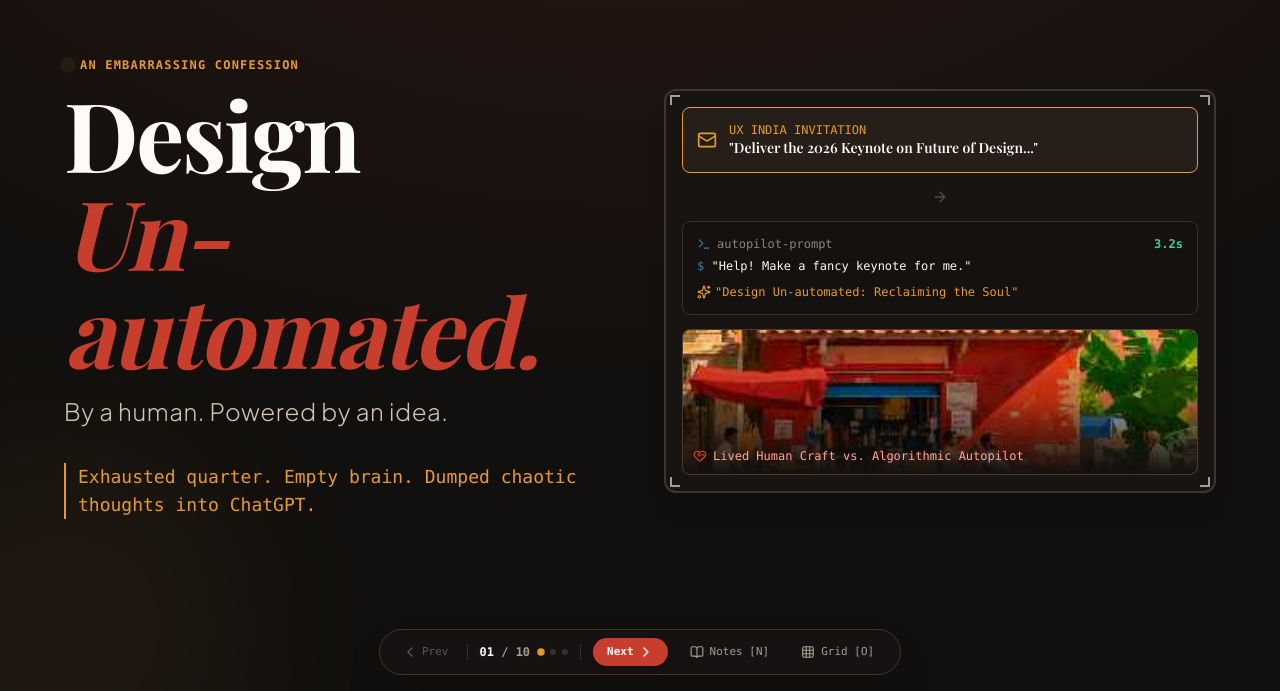
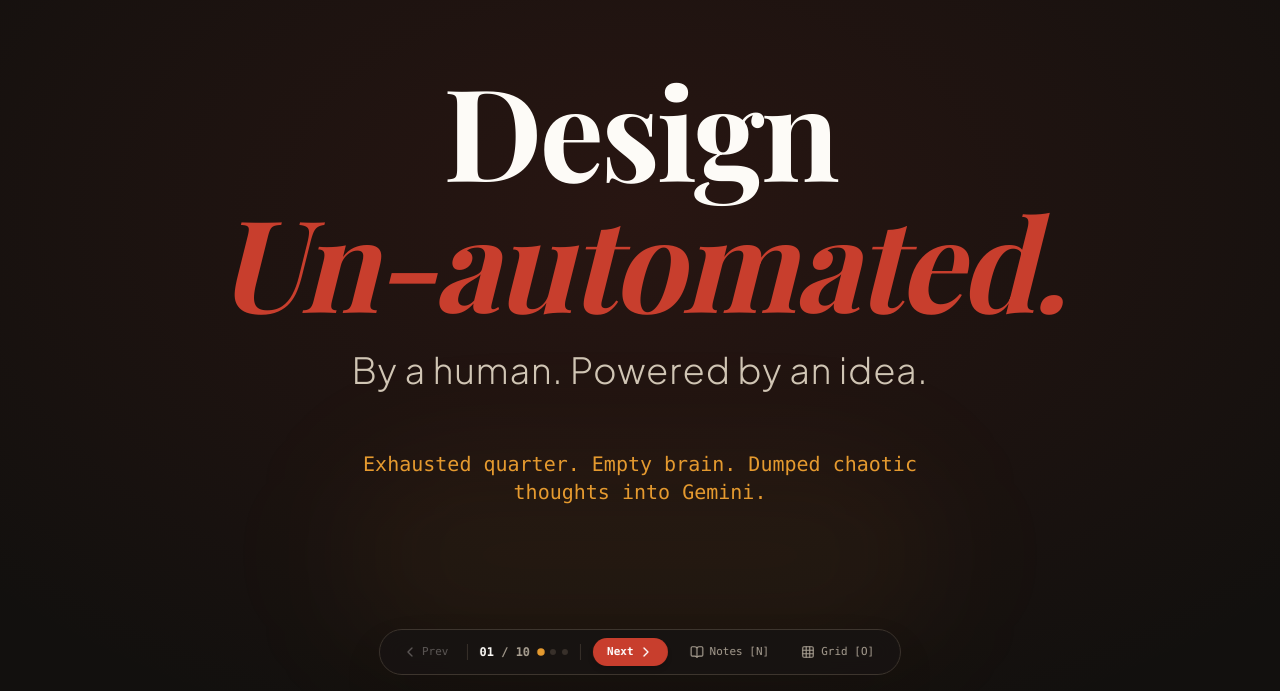
Before and after one commit to kizens/uxindia-unautomation, a React (Vite) app: page / in a window 1280 px wide. Shown: the part 109-800 px from the top of the page. Built offline with nearby package versions, Linux system fonts and the light colour scheme; a web font is replaced by a local one.

Commit message:
refactor: replace ChatGPT with Gemini, remove top line, remove right UI frame, center align Slide 1 and remove all top eyebrow tags

```diff
--- a/src/slides/Slide01_Confession.tsx
+++ b/src/slides/Slide01_Confession.tsx
@@ -1,8 +1,5 @@
 import React from 'react';
 import { motion, AnimatePresence } from 'motion/react';
-import { RetroIllustrationFrame } from '../components/RetroIllustrationFrame';
-import { Mail, Sparkles, ArrowRight, Terminal, HeartHandshake } from 'lucide-react';
-import barberDayImg from '../assets/indian_street_barber_day.png';
 
 interface SlideProps {
   step: number;
@@ -10,56 +7,51 @@ interface SlideProps {
 
 export const Slide01_Confession: React.FC<SlideProps> = ({ step }) => {
   return (
-    <div className="relative w-full h-full flex flex-col justify-center items-center px-8 md:px-16 py-8 overflow-hidden bg-[#12100E]">
+    <div className="relative w-full h-full flex flex-col justify-center items-center px-8 md:px-16 py-12 overflow-hidden bg-[#12100E] text-center">
       {/* Subtle ambient warm glow */}
-      <div className="absolute inset-0 bg-[radial-gradient(ellipse_80%_80%_at_50%_-20%,rgba(200,62,45,0.14),transparent)] pointer-events-none" />
-      <div className="absolute -bottom-32 -left-32 w-96 h-96 rounded-full bg-[#E59A2F]/5 blur-3xl pointer-events-none" />
+      <div className="absolute inset-0 bg-[radial-gradient(ellipse_70%_70%_at_50%_40%,rgba(200,62,45,0.12),transparent)] pointer-events-none" />
+      <div className="absolute bottom-10 left-1/2 -translate-x-1/2 w-[600px] h-48 rounded-full bg-[#E59A2F]/5 blur-3xl pointer-events-none" />
 
-      {/* Main Content Grid (Full Height, Generous Negative Space) */}
-      <div className="relative z-10 w-full max-w-6xl grid grid-cols-1 lg:grid-cols-12 gap-8 lg:gap-12 items-center">
-        {/* Left Column: Bold Headline & Minimal Stepped Beat */}
-        <div className="lg:col-span-6 flex flex-col justify-center">
+      {/* Main Centered Content */}
       <motion.div
-            initial={{ opacity: 0, y: 20 }}
+        initial={{ opacity: 0, y: 25 }}
         animate={{ opacity: 1, y: 0 }}
-            transition={{ duration: 0.5 }}
+        transition={{ duration: 0.6 }}
+        className="relative z-10 w-full max-w-4xl mx-auto flex flex-col items-center justify-center my-auto"
       >
-            <div className="inline-flex items-center gap-2 mb-3 text-[#E59A2F] text-xs uppercase font-mono tracking-widest font-semibold">
-              <span className="w-2 h-2 rounded-full bg-[#E59A2F] animate-ping" />
-              AN EMBARRASSING CONFESSION
-            </div>
-
-            <h1 className="text-5xl md:text-7xl lg:text-8xl font-bold tracking-tight text-[#FDFBF7] font-editorial leading-[1.02] mb-4">
+        <h1 className="text-6xl sm:text-7xl md:text-8xl lg:text-9xl font-bold tracking-tight text-[#FDFBF7] font-editorial leading-[1.02] mb-6">
           Design <br />
           <span className="text-[#C83E2D] italic">Un-automated.</span>
         </h1>
 
-            <p className="text-xl md:text-2xl text-[#D0C5B4] font-light tracking-wide mb-6">
+        <p className="text-2xl sm:text-3xl md:text-4xl text-[#D0C5B4] font-light tracking-wide mb-12">
           By a human. Powered by an idea.
         </p>
 
-            {/* Stepped Single-Sentence Beats (Ultra Minimal, Uncrowded) */}
-            <div className="h-20 flex items-center">
+        {/* Centered Stepped Beats */}
+        <div className="h-20 flex items-center justify-center w-full max-w-2xl px-4">
           <AnimatePresence mode="wait">
             {step === 0 && (
               <motion.div
                 key="step0"
-                    initial={{ opacity: 0, y: 10 }}
+                initial={{ opacity: 0, y: 12 }}
                 animate={{ opacity: 1, y: 0 }}
-                    exit={{ opacity: 0, y: -10 }}
-                    className="text-base md:text-lg text-[#E59A2F] font-mono border-l-2 border-[#E59A2F] pl-3"
+                exit={{ opacity: 0, y: -12 }}
+                transition={{ duration: 0.35 }}
+                className="text-base sm:text-lg md:text-xl text-[#E59A2F] font-mono"
               >
-                    Exhausted quarter. Empty brain. Dumped chaotic thoughts into ChatGPT.
+                Exhausted quarter. Empty brain. Dumped chaotic thoughts into Gemini.
               </motion.div>
             )}
 
             {step === 1 && (
               <motion.div
                 key="step1"
-                    initial={{ opacity: 0, y: 10 }}
+                initial={{ opacity: 0, y: 12 }}
                 animate={{ opacity: 1, y: 0 }}
-                    exit={{ opacity: 0, y: -10 }}
-                    className="text-base md:text-lg text-[#3D7EA6] font-mono border-l-2 border-[#3D7EA6] pl-3"
+                exit={{ opacity: 0, y: -12 }}
+                transition={{ duration: 0.35 }}
+                className="text-base sm:text-lg md:text-xl text-[#3D7EA6] font-mono"
               >
                 In 3.2 seconds, it gave me this title. For a second, I felt like a wizard.
               </motion.div>
@@ -68,10 +60,11 @@ export const Slide01_Confession: React.FC<SlideProps> = ({ step }) => {
             {step === 2 && (
               <motion.div
                 key="step2"
-                    initial={{ opacity: 0, y: 10 }}
+                initial={{ opacity: 0, y: 12 }}
                 animate={{ opacity: 1, y: 0 }}
-                    exit={{ opacity: 0, y: -10 }}
-                    className="text-base md:text-lg text-[#FFA499] font-mono border-l-2 border-[#C83E2D] pl-3"
+                exit={{ opacity: 0, y: -12 }}
+                transition={{ duration: 0.35 }}
+                className="text-base sm:text-lg md:text-xl text-[#FFA499] font-mono"
               >
                 Then the chill: I had turned myself into an intellectual tourist in my own talk.
               </motion.div>
@@ -80,86 +73,5 @@ export const Slide01_Confession: React.FC<SlideProps> = ({ step }) => {
         </div>
       </motion.div>
     </div>
-
-        {/* Right Column: Visual Narrative Frame */}
-        <div className="lg:col-span-6 flex flex-col justify-center">
-          <RetroIllustrationFrame variant="dark" className="w-full">
-            <div className="space-y-3.5">
-              {/* Artifact 1: Invitation */}
-              <motion.div
-                animate={{
-                  borderColor: step === 0 ? '#E59A2F' : '#38302A',
-                  backgroundColor: step === 0 ? '#261E18' : '#1E1916',
-                }}
-                className="p-3.5 rounded-lg border flex items-center justify-between"
-              >
-                <div className="flex items-center gap-3">
-                  <Mail className="w-5 h-5 text-[#E59A2F]" />
-                  <div>
-                    <div className="text-xs font-mono text-[#E59A2F]">UX INDIA INVITATION</div>
-                    <div className="font-editorial text-sm font-semibold text-[#FDFBF7]">
-                      "Deliver the 2026 Keynote on Future of Design..."
-                    </div>
-                  </div>
-                </div>
-              </motion.div>
-
-              {/* Connecting Stepped Vector Arrow */}
-              <div className="flex justify-center items-center py-0.5">
-                <motion.div
-                  animate={{
-                    color: step >= 1 ? '#C83E2D' : '#554A40',
-                  }}
-                  className="flex items-center gap-1 text-xs font-mono font-bold tracking-widest uppercase"
-                >
-                  <ArrowRight className="w-4 h-4" />
-                </motion.div>
-              </div>
-
-              {/* Artifact 2: The 3.2s Prompt */}
-              <motion.div
-                animate={{
-                  borderColor: step >= 1 ? '#3D7EA6' : '#38302A',
-                  backgroundColor: step >= 1 ? '#18202A' : '#14110F',
-                }}
-                className="p-3.5 rounded-lg border font-mono text-xs space-y-1.5"
-              >
-                <div className="flex items-center justify-between text-[#8E8375]">
-                  <span className="flex items-center gap-1.5">
-                    <Terminal className="w-3.5 h-3.5 text-[#3D7EA6]" />
-                    <span>autopilot-prompt</span>
-                  </span>
-                  <span className="text-[#34D399] font-bold">3.2s</span>
-                </div>
-                <div className="text-[#FDFBF7]">
-                  <span className="text-[#3D7EA6]">$</span> "Help! Make a fancy keynote for me."
-                </div>
-                <div className="text-[#E59A2F] flex items-center gap-1 pt-1">
-                  <Sparkles className="w-3.5 h-3.5" />
-                  <span>"Design Un-automated: Reclaiming the Soul"</span>
-                </div>
-              </motion.div>
-
-              {/* Artifact 3: Indian Street Barber Illustration */}
-              <div className="relative rounded-lg overflow-hidden border border-[#483B32]">
-                <img
-                  src={barberDayImg}
-                  alt="Indian Street Barber — Soul and Human Craft"
-                  className="w-full h-32 md:h-36 object-cover filter saturate-110"
-                />
-                <div className="absolute inset-0 bg-gradient-to-t from-[#12100E] via-black/30 to-transparent flex items-end p-2.5">
-                  <div className="text-xs font-mono text-[#FDFBF7] flex items-center justify-between w-full">
-                    <span className="flex items-center gap-1.5 text-[#FFA499]">
-                      <HeartHandshake className="w-3.5 h-3.5 text-[#C83E2D]" />
-                      <span>Lived Human Craft vs. Algorithmic Autopilot</span>
-                    </span>
-                  </div>
-                </div>
-              </div>
-            </div>
-          </RetroIllustrationFrame>
-        </div>
-      </div>
-    </div>
   );
 };
--- a/src/slides/Slide03_CollectiveHomogenization.tsx
+++ b/src/slides/Slide03_CollectiveHomogenization.tsx
@@ -21,10 +21,7 @@ export const Slide03_CollectiveHomogenization: React.FC<SlideProps> = ({ step })
             animate={{ opacity: 1, y: 0 }}
             transition={{ duration: 0.5 }}
           >
-            <div className="inline-flex items-center gap-2 mb-3 text-[#C83E2D] text-xs uppercase font-mono tracking-widest font-semibold">
-              <ShieldAlert className="w-3.5 h-3.5 text-[#C83E2D]" />
-              THE CRASH
-            </div>
+
 
             <h1 className="text-5xl md:text-7xl font-bold tracking-tight text-[#FDFBF7] font-editorial leading-[1.05] mb-4">
               Collective <br />
--- a/src/slides/Slide04_ForkliftAtGym.tsx
+++ b/src/slides/Slide04_ForkliftAtGym.tsx
@@ -21,10 +21,7 @@ export const Slide04_ForkliftAtGym: React.FC<SlideProps> = ({ step }) => {
             animate={{ opacity: 1, y: 0 }}
             transition={{ duration: 0.5 }}
           >
-            <div className="inline-flex items-center gap-2 mb-3 text-[#E59A2F] text-xs uppercase font-mono tracking-widest font-semibold">
-              <Brain className="w-3.5 h-3.5" />
-              COGNITIVE OFFLOADING
-            </div>
+
 
             <h1 className="text-5xl md:text-7xl font-bold tracking-tight text-[#FDFBF7] font-editorial leading-[1.05] mb-4">
               The Forklift <br />
--- a/src/slides/Slide05_EDFrontier.tsx
+++ b/src/slides/Slide05_EDFrontier.tsx
@@ -21,10 +21,7 @@ export const Slide05_EDFrontier: React.FC<SlideProps> = ({ step }) => {
             animate={{ opacity: 1, y: 0 }}
             transition={{ duration: 0.5 }}
           >
-            <div className="inline-flex items-center gap-2 mb-3 text-[#E59A2F] text-xs uppercase font-mono tracking-widest font-semibold">
-              <Sliders className="w-3.5 h-3.5" />
-              THE CORE FRAMEWORK
-            </div>
+
 
             <h1 className="text-5xl md:text-7xl font-bold tracking-tight text-[#FDFBF7] font-editorial leading-[1.05] mb-4">
               Execution (E) <br />
--- a/src/slides/Slide06_AutomateVsDrive.tsx
+++ b/src/slides/Slide06_AutomateVsDrive.tsx
@@ -21,10 +21,7 @@ export const Slide06_AutomateVsDrive: React.FC<SlideProps> = ({ step }) => {
             animate={{ opacity: 1, y: 0 }}
             transition={{ duration: 0.5 }}
           >
-            <div className="inline-flex items-center gap-2 mb-3 text-[#C83E2D] text-xs uppercase font-mono tracking-widest font-semibold">
-              <ShieldAlert className="w-3.5 h-3.5 text-[#C83E2D]" />
-              THE RED LINE
-            </div>
+
 
             <h1 className="text-5xl md:text-7xl font-bold tracking-tight text-[#FDFBF7] font-editorial leading-[1.05] mb-4">
               Automating <br />
--- a/src/slides/Slide07_CalibratedTrust.tsx
+++ b/src/slides/Slide07_CalibratedTrust.tsx
@@ -21,10 +21,7 @@ export const Slide07_CalibratedTrust: React.FC<SlideProps> = ({ step }) => {
             animate={{ opacity: 1, y: 0 }}
             transition={{ duration: 0.5 }}
           >
-            <div className="inline-flex items-center gap-2 mb-3 text-[#3D7EA6] text-xs uppercase font-mono tracking-widest font-semibold">
-              <Gauge className="w-3.5 h-3.5" />
-              HUMAN CONTROL
-            </div>
+
 
             <h1 className="text-5xl md:text-7xl font-bold tracking-tight text-[#FDFBF7] font-editorial leading-[1.05] mb-4">
               Calibrated <br />
--- a/src/slides/Slide08_HumiliatingMirror.tsx
+++ b/src/slides/Slide08_HumiliatingMirror.tsx
@@ -22,10 +22,7 @@ export const Slide08_HumiliatingMirror: React.FC<SlideProps> = ({ step }) => {
             animate={{ opacity: 1, y: 0 }}
             transition={{ duration: 0.5 }}
           >
-            <div className="inline-flex items-center gap-2 mb-3 text-[#E59A2F] text-xs uppercase font-mono tracking-widest font-semibold">
-              <Sparkles className="w-3.5 h-3.5" />
-              THE SUPERPOWER
-            </div>
+
 
             <h1 className="text-5xl md:text-7xl font-bold tracking-tight text-[#FDFBF7] font-editorial leading-[1.05] mb-4">
               The Ultimate <br />
--- a/src/slides/Slide09_OpinionatedDesign.tsx
+++ b/src/slides/Slide09_OpinionatedDesign.tsx
@@ -21,10 +21,7 @@ export const Slide09_OpinionatedDesign: React.FC<SlideProps> = ({ step }) => {
             animate={{ opacity: 1, y: 0 }}
             transition={{ duration: 0.5 }}
           >
-            <div className="inline-flex items-center gap-2 mb-3 text-[#4ADE80] text-xs uppercase font-mono tracking-widest font-semibold">
-              <Palette className="w-3.5 h-3.5" />
-              THE DIFFERENTIATOR
-            </div>
+
 
             <h1 className="text-5xl md:text-7xl font-bold tracking-tight text-[#FDFBF7] font-editorial leading-[1.05] mb-4">
               Opinionated <br />
--- a/src/slides/Slide10_Roadmap.tsx
+++ b/src/slides/Slide10_Roadmap.tsx
@@ -35,10 +35,7 @@ export const Slide10_Roadmap: React.FC<SlideProps> = ({ step }) => {
             animate={{ opacity: 1, y: 0 }}
             transition={{ duration: 0.5 }}
           >
-            <div className="inline-flex items-center gap-2 mb-3 text-[#E59A2F] text-xs uppercase font-mono tracking-widest font-semibold">
-              <Compass className="w-3.5 h-3.5" />
-              RECLAIMING THE WHEEL
-            </div>
+
 
             <h1 className="text-5xl md:text-7xl font-bold tracking-tight text-[#FDFBF7] font-editorial leading-[1.05] mb-4">
               Three Rules <br />
```
Also changed, not shown: src/data/slidesData.ts (+4 -4 lines), 2 other files (tests, documents, lock files or other folders). Lines whose indentation alone changed are shown as unchanged.
